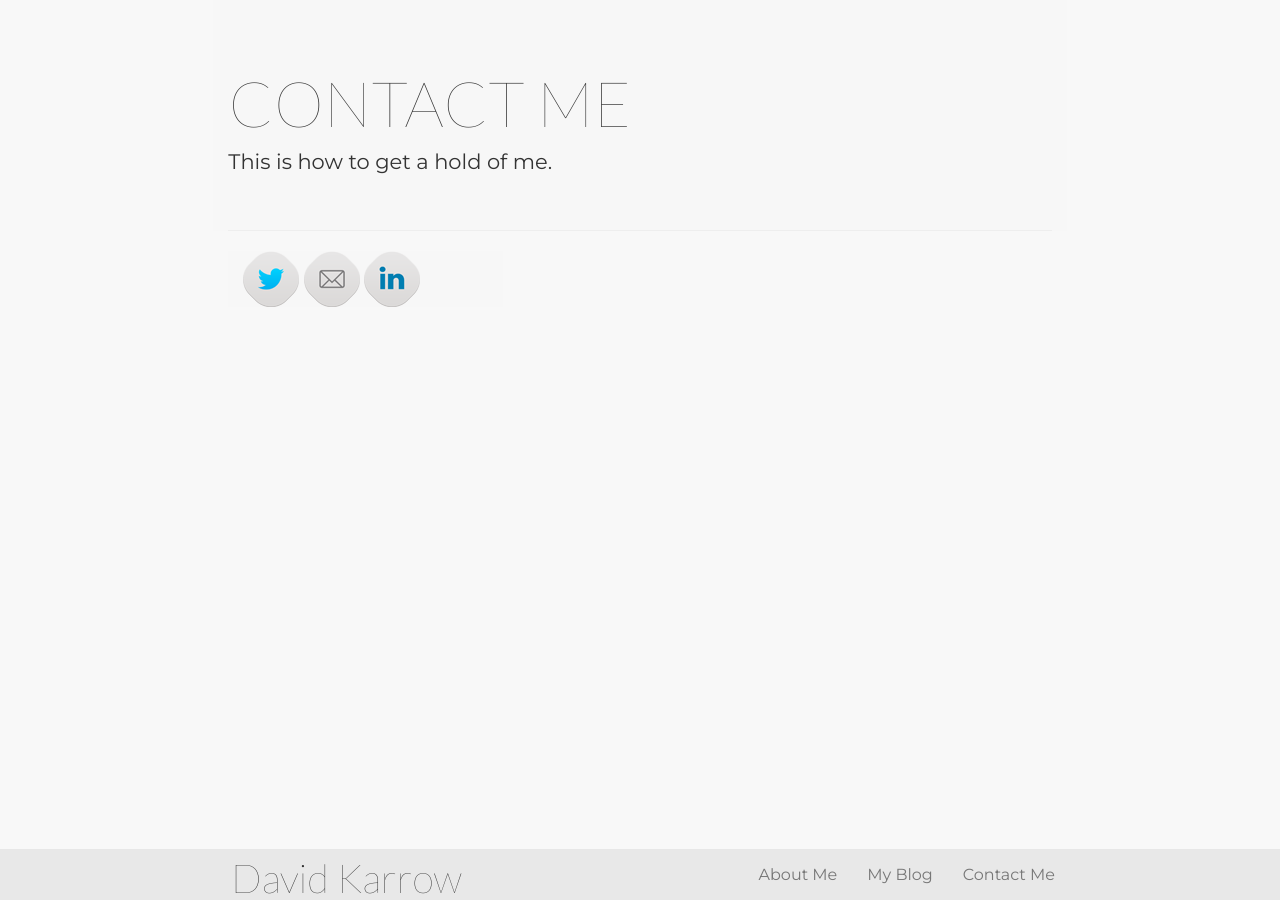
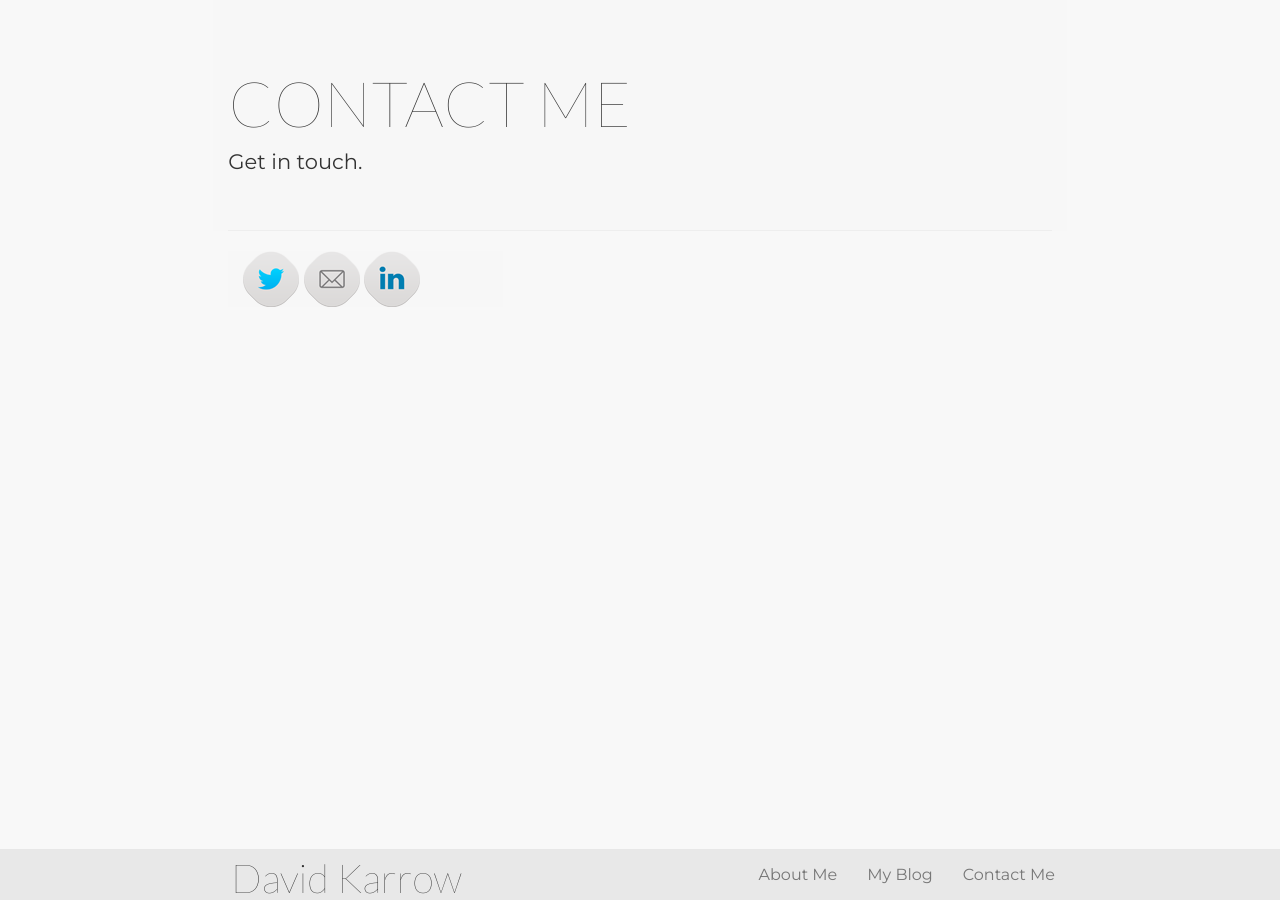
Before and after one commit to dlkarrow/dlkarrow.github.io, a Jekyll site: the page built from contact.html, in a window 1280 px wide. Built offline with Jekyll 4.4.1, drawn with Linux system fonts in a browser that asks for light colours; nearby versions of some CDN libraries; Markdown is read by kramdown in place of the engine named in the settings.

Commit message:
Update contact.html

```diff
--- a/contact.html
+++ b/contact.html
@@ -4,7 +4,7 @@ title: Dave Karrow
 ---
 <div class="jumbotron">
 <h1>CONTACT ME</h1>
-  <p>This is how to get a hold of me.</p>
+  <p>Get in touch.</p>
   </div>
 
        <hr>
```
